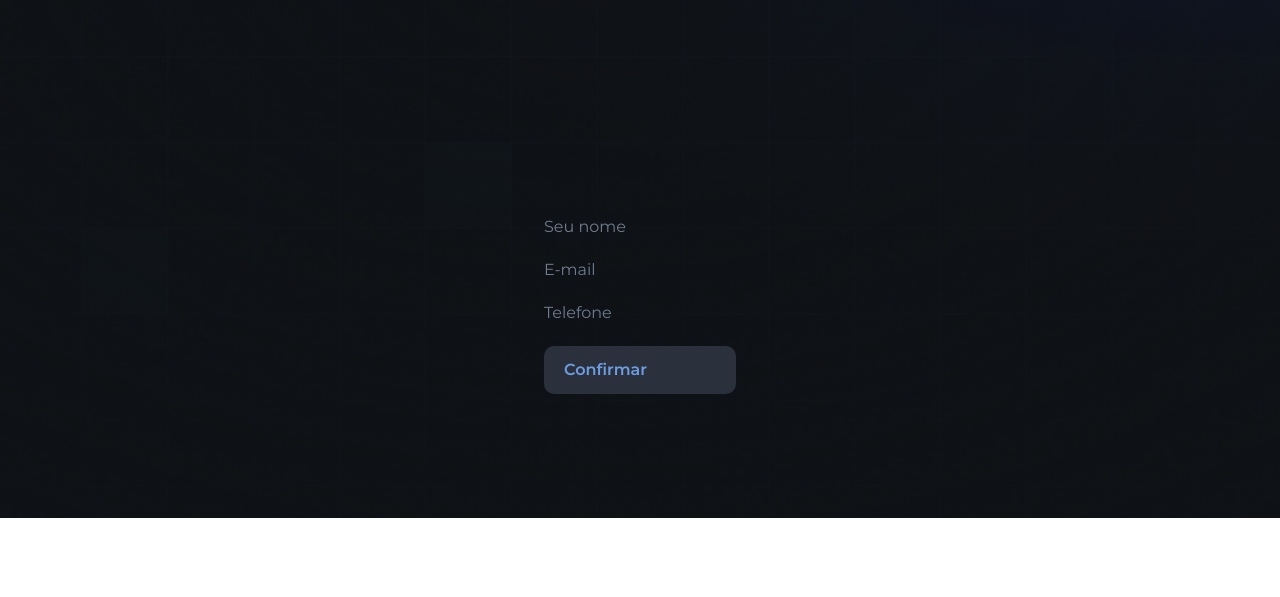
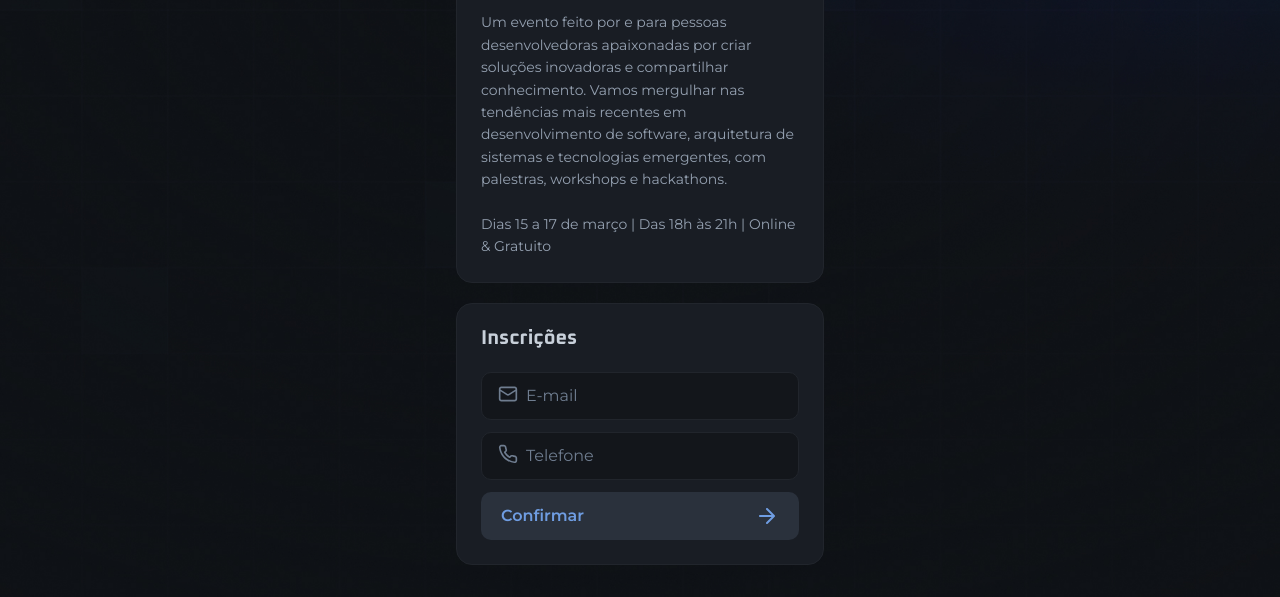
Before and after one commit to tiagoplemes/NLW-19, a plain HTML site: page index.html in a window 1280 px wide. Shown: the part 282-879 px from the top of the page. Before the commit the page ends 800 px from the top, so only its background shows below. Drawn offline with Linux system fonts and the light colour scheme; files whose address does not match are found by name.

Commit message:
Adicionando HTML de conteúdo | Estilização também

```diff
--- a/script.js
+++ b/script.js
@@ -47,16 +47,31 @@ const saveUser = (userForm) => {
 
 const showInvite = (userForm) => {
     app.innerHTML = `
+        <main>
+            <h3>Inscrição Confirmada</h3>
+            <p>
+                Convide mais pessoas e concorra a prêmios! <br/>
+                Compartilhe o link e acompanhe as inscrições:
+            </p>
+            <div class="input-group">
+                <label for="link">
+                    <img src="link.svg" alt="Link icon">
+                </label>
                  <input type="text" id="link" value="https://evento.com?ref=${userForm.ref}"
                     disabled>
+            </div>
+        </main>
 
-        <div>
+        <section class="stats">
+            <h4>
                 ${getTotalSubscribers(userForm)}
-        </div>
-        <h4>
-            <p>Inscrições feitas</p>
             </h4>
+            <p>
+                inscrições feitas
+            </p>
+        </section>
     `
+    updateImageLogo()
 }
 
 const formAction = () => {
@@ -81,19 +96,70 @@ const formAction = () => {
     }
 }
 
+const updateImageLogo = () => {
+    document.querySelectorAll('img').forEach((img) => {
+        const src = img.getAttribute('src');  // Obtém o caminho original da imagem
+        const newSrc = `img/${src}`;  // Adiciona o caminho relativo da pasta img
+        img.setAttribute('src', newSrc);  // Substitui o src pela nova URL
+    })
+}
+
 const startApp = () => {
     const content = `
+    <main>
+            <section class="about">
+                <div class="section-header">
+                    <h2>
+                        Sobre o evento
+                    </h2>
+                    <span class="badge">AO VIVO</span>
+                </div>
+
+                <p>
+                    Um evento feito por e para pessoas desenvolvedoras
+                    apaixonadas por criar soluções inovadoras e
+                    compartilhar conhecimento. Vamos mergulhar nas
+                    tendências mais recentes em desenvolvimento de
+                    software, arquitetura de sistemas e tecnologias
+                    emergentes, com palestras, workshops e hackathons.
+                    <br/><br/>
+                    Dias 15 a 17 de março | Das 18h às 21h | Online & Gratuito
+                </p>
+            </section>
+
+            <section class="registration">
+                <h2>Inscrições</h2>
+
                 <form id="form">
-        <input type="name" name="name" placeholder="Seu nome">
-        <input type="email" name="email" placeholder="E-mail">
-        <input type="text" name="phone" placeholder="Telefone">
+                    <div class="input-wrapper">
+                        <div class="input-group">
+                            <label for="email">
+                                <img src="mail.svg" alt="Email icon">
+                            </label>
+                            <input type="email" name="email" id="email"
+                                placeholder="E-mail">
+                        </div>
+
+                        <div class="input-group">
+                            <label for="phone">
+                                <img src="phone.svg" alt="Phone icon">
+                            </label>
+                            <input type="text" name="phone" id="phone"
+                                placeholder="Telefone">
+                        </div>
 
                         <button>
                             Confirmar
+                            <img src="arrow.svg" alt="Arrow right">
                         </button>
+                    </div>
                 </form>
+            </section>
+        </main>
     `
     app.innerHTML = content;
+
+    updateImageLogo()
 
     formAction()
 }
```
Also changed, not shown: index.html (+3 -1 lines). Lines whose indentation alone changed are shown as unchanged.
